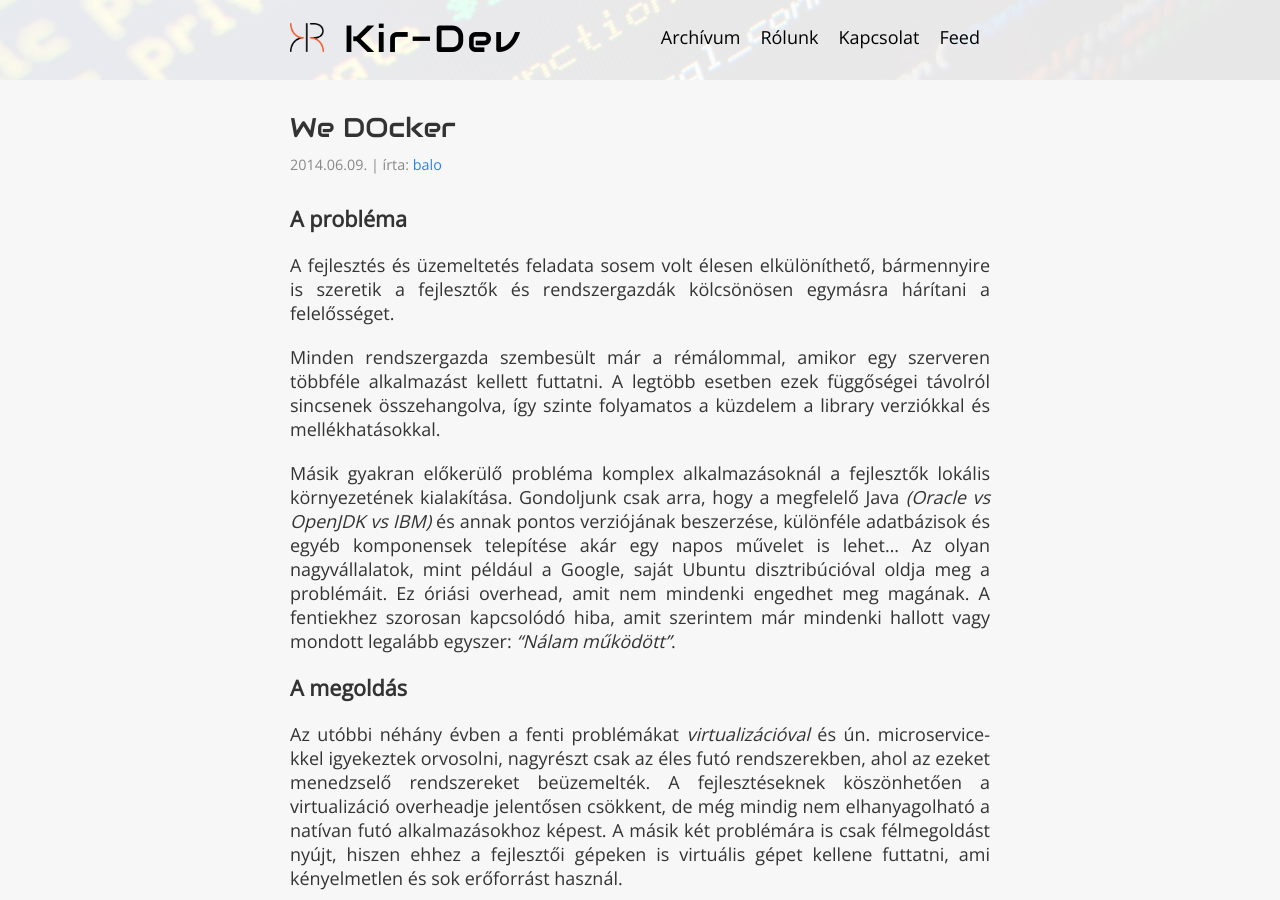
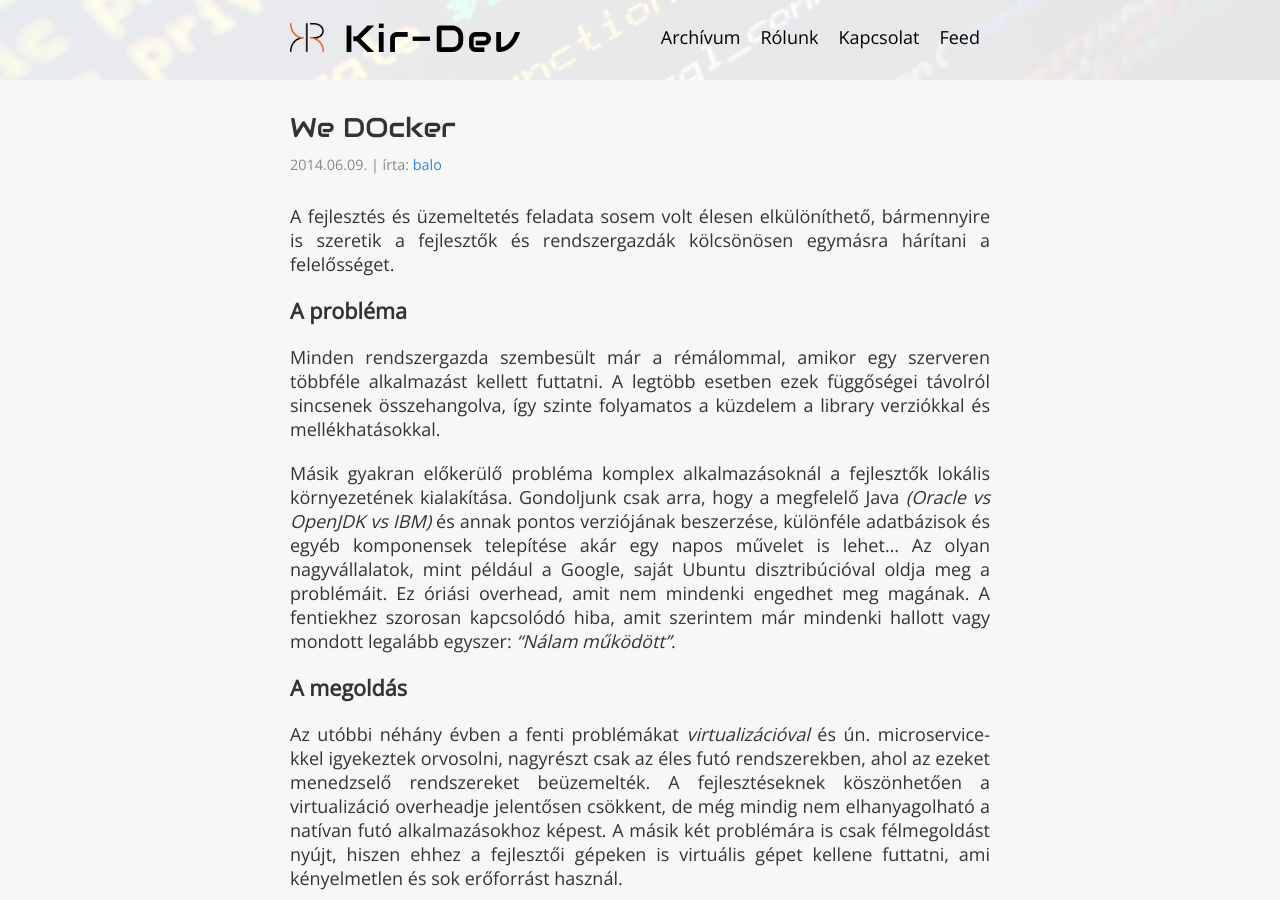
Before and after one commit to kir-dev/kir-dev.sch.bme.hu, a Jekyll site: the page built from _posts/2014-06-09-we-docker.md, in a window 1280 px wide and 900 px high. Built offline with Jekyll 4.4.1, drawn with Linux system fonts in a browser that asks for light colours; Markdown is read by kramdown in place of the engine named in the settings; comment, search, counter and statistics services are not loaded.

```diff
--- a/_posts/2014-06-09-we-docker.md
+++ b/_posts/2014-06-09-we-docker.md
@@ -6,11 +6,11 @@ title: "We DOcker"
 comment: true
 ---
 
-## A probléma
-
 A fejlesztés és üzemeltetés feladata sosem volt élesen elkülöníthető,
 bármennyire is szeretik a fejlesztők és rendszergazdák kölcsönösen egymásra
 hárítani a felelősséget.
+
+## A probléma
 
 Minden rendszergazda szembesült már a rémálommal, amikor egy szerveren többféle
 alkalmazást kellett futtatni. A legtöbb esetben ezek függőségei távolról sincsenek
```
